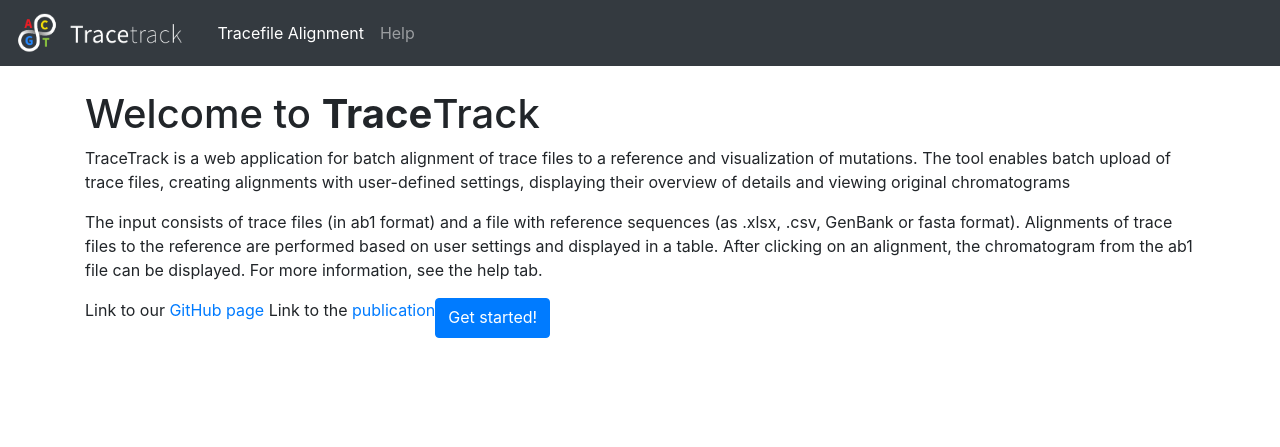
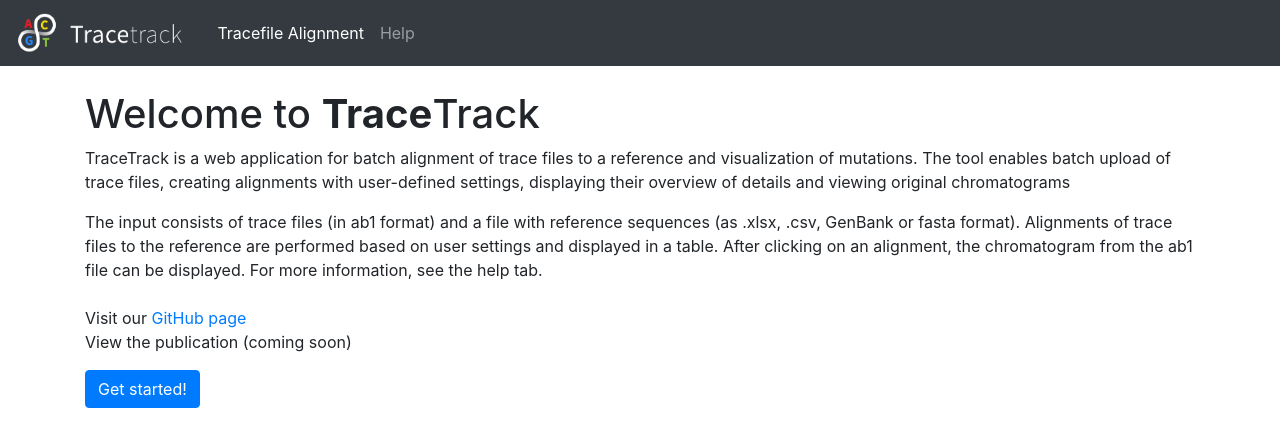
Before and after one commit to Merck/TraceTrack, a Flask app: page / in a window 1280 px wide. Shown: the top 447 px of the page. Run offline with Flask 2, Linux system fonts and the light colour scheme; some libraries are stand-ins or nearby versions.

Commit message:
Improve welcome page

```diff
--- a/tracetrack/templates/welcome.html
+++ b/tracetrack/templates/welcome.html
@@ -20,11 +20,12 @@
               The input consists of trace files (in ab1 format) and a file with reference sequences (as .xlsx, .csv, GenBank or fasta format).
               Alignments of trace files to the reference are performed based on user settings and displayed in a table.
               After clicking on an alignment, the chromatogram from the ab1 file can be displayed. For more information, see the help tab.
+              <br> <br>
+              Visit our <a href="https://github.com/Merck/TraceTrack">GitHub page</a> <br>
+              View the publication (coming soon)
           </p>
-          <p>
-              Link to our <a href="https://github.com/Merck/TraceTrack">GitHub page</a>
-              Link to the <a href="">publication</a>
-          </p>
+
+
           <p>
               <div class="btn-group" role="group">
                   <a href="/input" class="btn btn-primary">Get started!</a>
```
